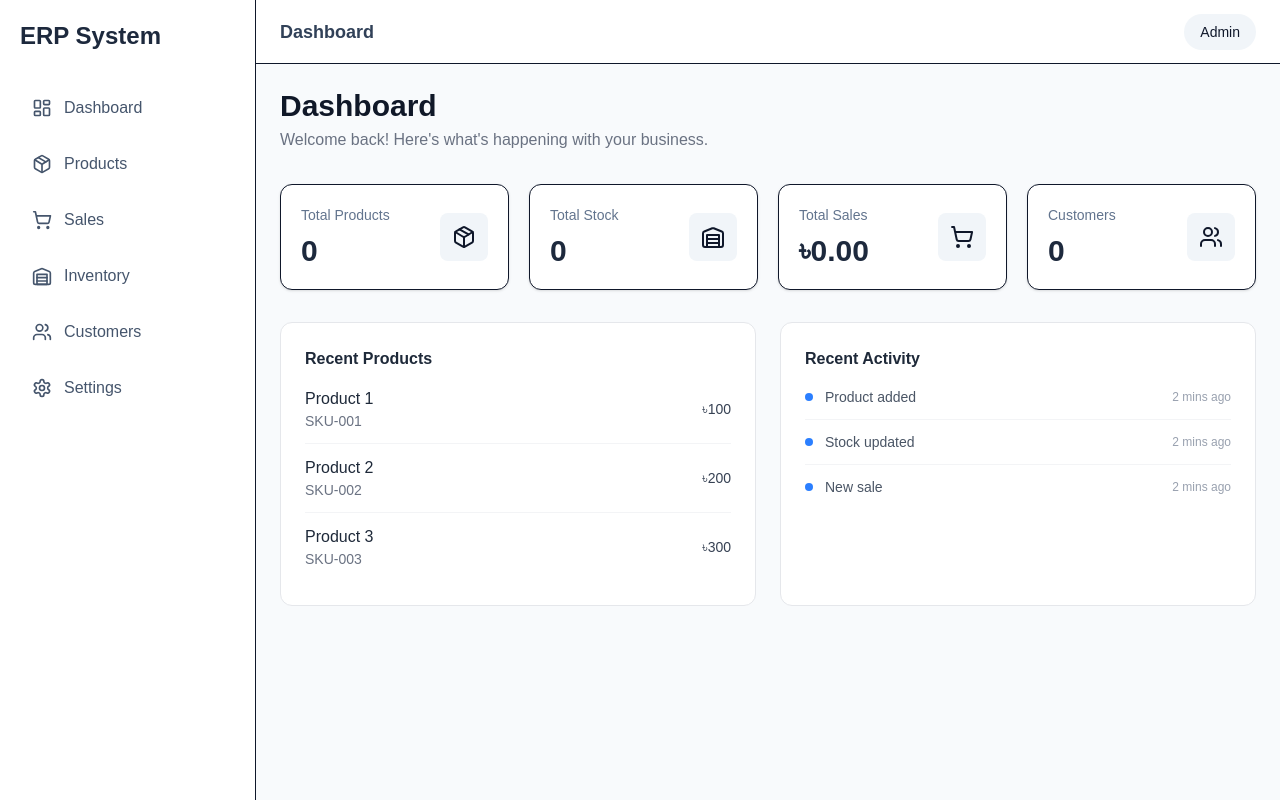
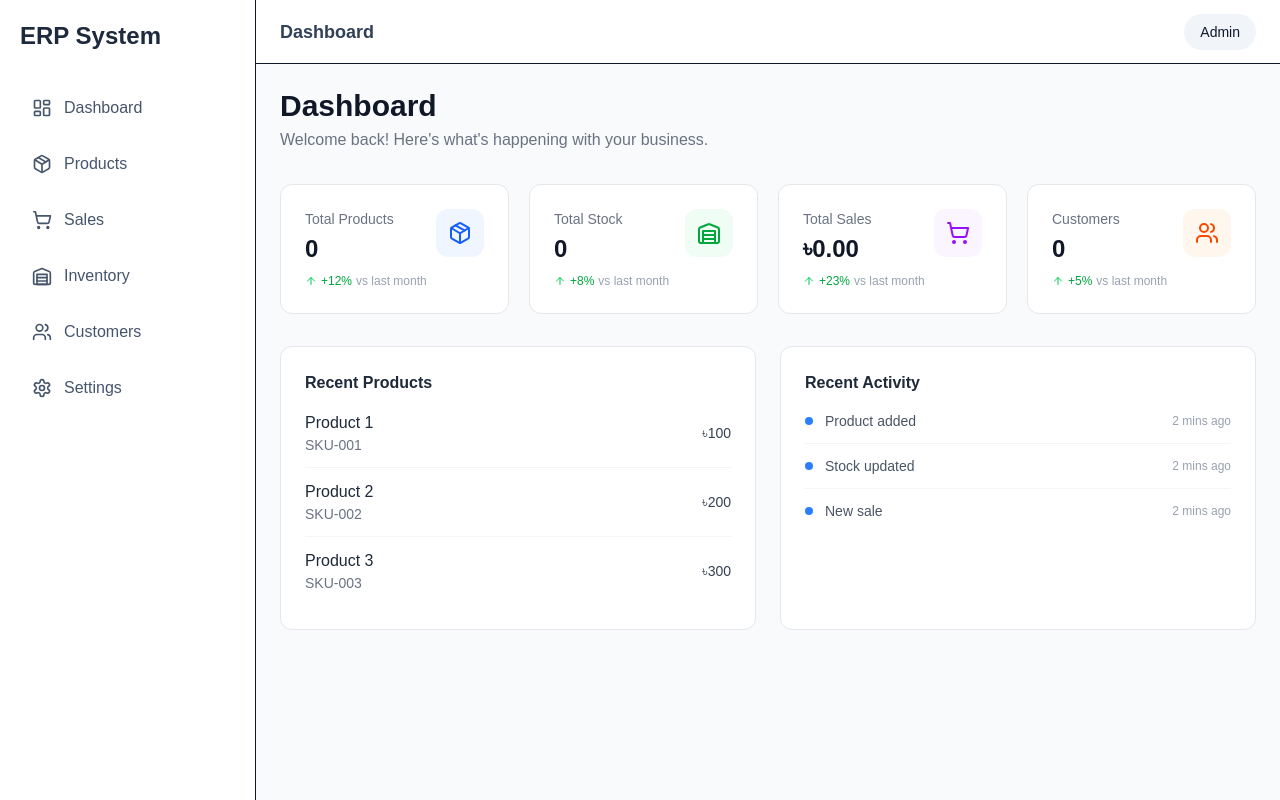
Before and after one commit to akashbaaniapp-code/erp-system, a Next.js app: page / in a window 1280 px wide. Built offline with nearby package versions, Linux system fonts and the light colour scheme; no server answers; the database is empty.

Commit message:
Update stat-card.tsx

```diff
--- a/components/dashboard/stat-card.tsx
+++ b/components/dashboard/stat-card.tsx
@@ -1,33 +1,56 @@
-import { ReactNode } from "react";
+import { ReactNode } from 'react'
+import { ArrowUp, ArrowDown } from 'lucide-react'
 
 interface StatCardProps {
-  title: string;
-  value: string | number;
-  icon: ReactNode;
+  title: string
+  value: string | number
+  icon: ReactNode
+  trend?: string
+  trendUp?: boolean
+  color?: 'blue' | 'green' | 'purple' | 'orange'
+}
+
+const colorClasses = {
+  blue: 'bg-blue-50 text-blue-600',
+  green: 'bg-green-50 text-green-600',
+  purple: 'bg-purple-50 text-purple-600',
+  orange: 'bg-orange-50 text-orange-600',
 }
 
 export default function StatCard({
   title,
   value,
   icon,
+  trend,
+  trendUp = true,
+  color = 'blue'
 }: StatCardProps) {
   return (
-    <div className="rounded-xl border bg-white p-5 shadow-sm">
-      <div className="flex items-center justify-between">
-        <div>
-          <p className="text-sm text-slate-500">
-            {title}
-          </p>
+    <div className="bg-white rounded-xl border border-gray-200 p-6 hover:shadow-lg transition-shadow duration-200">
+      <div className="flex items-start justify-between">
+        <div className="flex-1">
+          <p className="text-sm font-medium text-gray-500">{title}</p>
+          <p className="text-2xl font-bold text-gray-900 mt-1">{value}</p>
 
-          <h2 className="mt-2 text-3xl font-bold text-slate-800">
-            {value}
-          </h2>
+          {trend && (
+            <div className="flex items-center gap-1 mt-2">
+              {trendUp ? (
+                <ArrowUp className="w-3 h-3 text-green-500" />
+              ) : (
+                <ArrowDown className="w-3 h-3 text-red-500" />
+              )}
+              <span className={`text-xs font-medium ${trendUp ? 'text-green-600' : 'text-red-600'}`}>
+                {trend}
+              </span>
+              <span className="text-xs text-gray-400">vs last month</span>
+            </div>
+          )}
         </div>
 
-        <div className="rounded-lg bg-slate-100 p-3">
+        <div className={`p-3 rounded-xl ${colorClasses[color]}`}>
           {icon}
         </div>
       </div>
     </div>
-  );
+  )
 }
```
